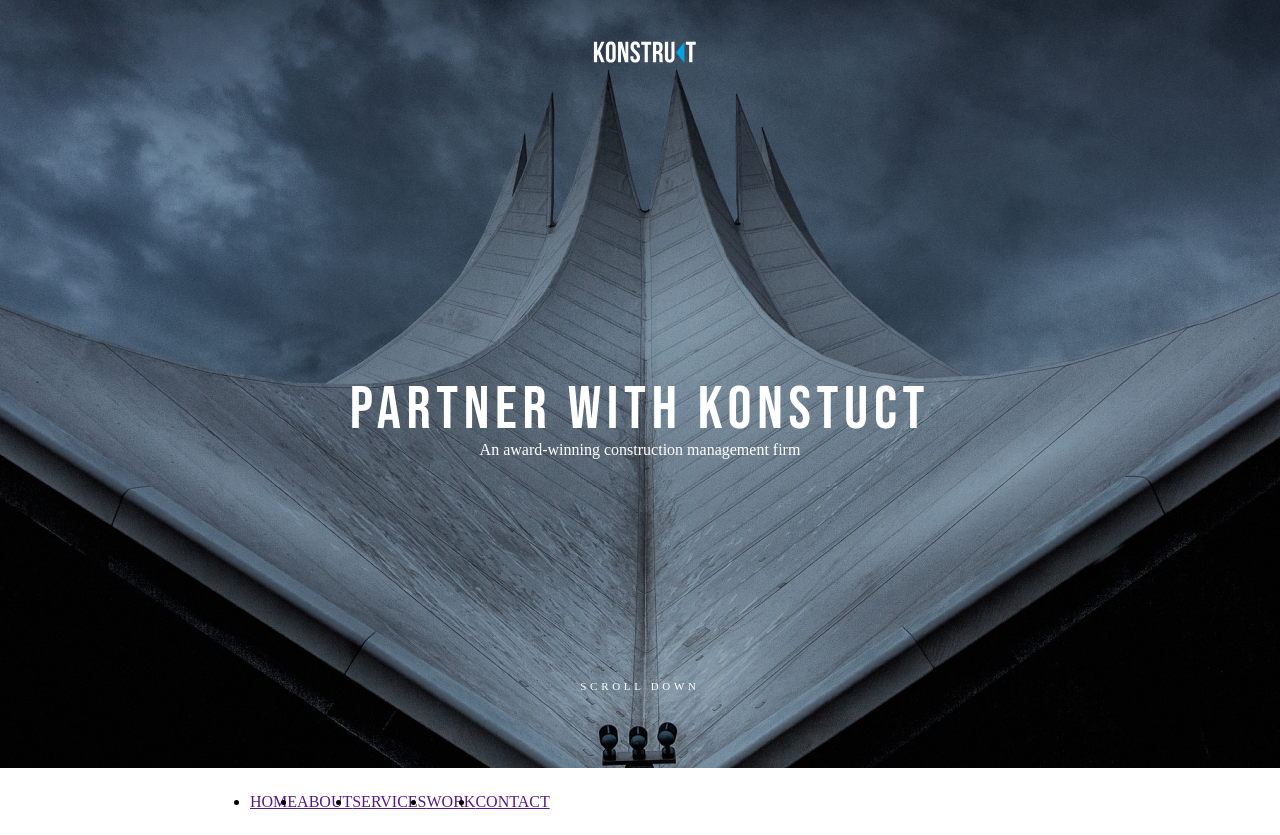
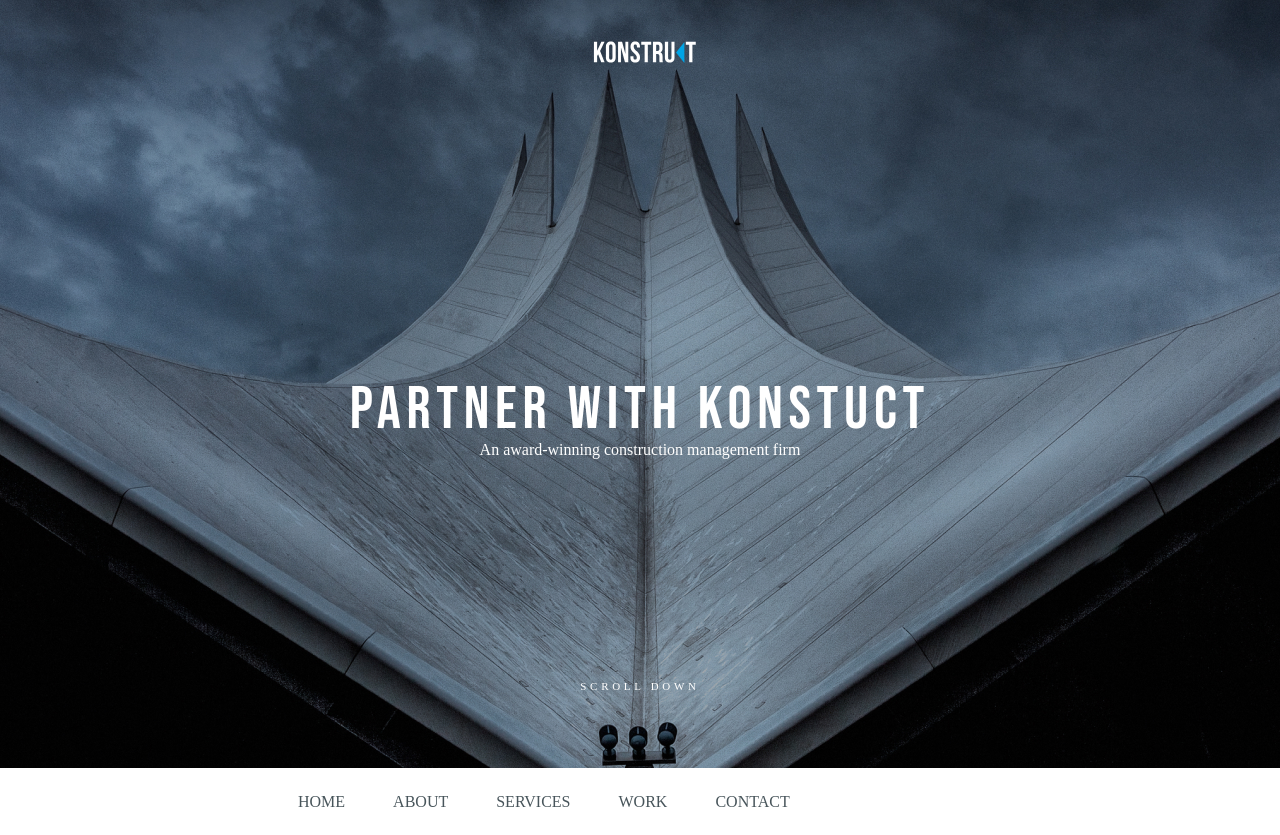
Before and after one commit to margaritaritik/konstruct-template-, a website: page index.html in a window 1280 px wide. Drawn offline with Linux system fonts and the light colour scheme.

Commit message:
fixed menu

```diff
--- a/css/style.css
+++ b/css/style.css
@@ -57,7 +57,6 @@
     position: absolute;
     width: 100%;
     height: 100%;
-    /*min-width: 1440px;*/
     max-height: 768px;
     top: 0;
     left: 0;
@@ -131,7 +130,20 @@
 .menu_list{
     display:flex;
     padding: 25px 781px 24px 250px;
+
 }
+
+.menu_item{
+    padding-left:48px;
+    list-style-type: none;
+
+}
+.menu_item a{
+    text-decoration: none;
+    color: #48555B;
+}
+
+
 /*-----------------MENU--------------------------------------*/
 /*----------------FOOTER---------------------------*/
 .footer{
```
